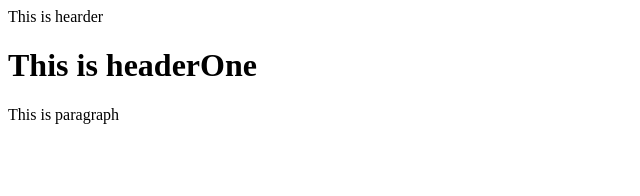
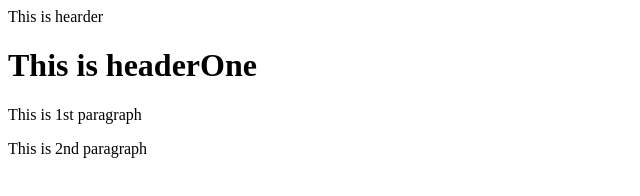
Before and after one commit to rahulsole1/SshRemoteRepo, a plain HTML site: page index.html in a window 1280 px wide. Shown: the whole page, without its empty margins (0-640 px from the left). Drawn offline with Linux system fonts and the light colour scheme.

```diff
--- a/index.html
+++ b/index.html
@@ -2,6 +2,7 @@
 <header>This is hearder</header>
 <Body>
   <h1>This is headerOne </h1>
-  <p>This is paragraph </p>
+  <p>This is 1st paragraph </p>
+  <p>This is 2nd paragraph </p>
 </Body>
 </Html>
```
